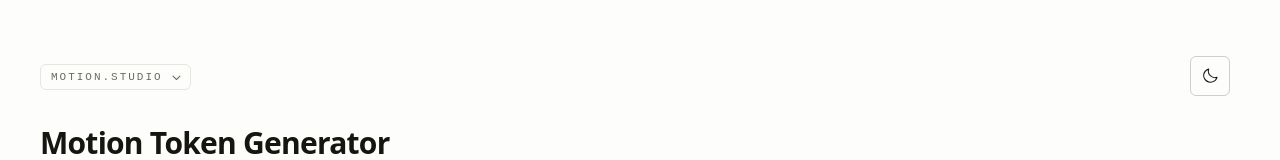
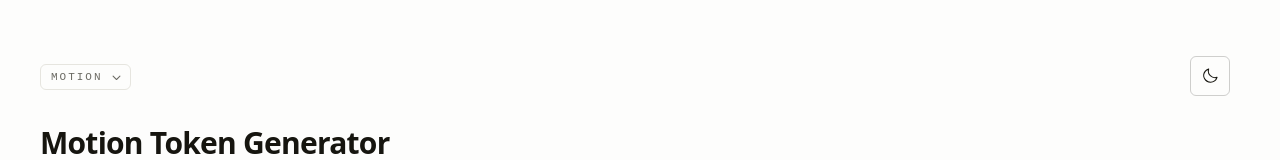
Before and after one commit to imryanreid/motion-studio, a React (Vite) app: page / in a window 1280 px wide. Shown: the top 160 px of the page. Built offline with nearby package versions, Linux system fonts and the light colour scheme.

Commit message:
Sync optional wordmarks; disallow crawling until launch

```diff
--- a/src/shared/components/ToolSwitcher.tsx
+++ b/src/shared/components/ToolSwitcher.tsx
@@ -74,7 +74,8 @@ export default function ToolSwitcher({ current }: { current: string }) {
             : "border-line text-ash hover:border-ink/30 hover:text-ink",
         )}
       >
-        {here?.wordmark ?? current}
+        {/* No wordmark until a domain exists — fall back to the tool's name. */}
+        {here?.wordmark ?? here?.name ?? current}
         <CaretDown
           size={11}
           weight="bold"
--- a/src/shared/tools.ts
+++ b/src/shared/tools.ts
@@ -27,12 +27,15 @@ export type Tool = {
   /** Short label, shown in menu rows and the footer list. */
   name: string
   /**
-   * The eyebrow wordmark above a tool's title, e.g. "ramps.studio". Kept
-   * separate from `domain` because the canonical host carries a `www.` that
-   * looks wrong set in letterspaced caps — and because a tool that hasn't
-   * shipped still has a wordmark but no host.
+   * The eyebrow wordmark above a tool's title, e.g. "ramps.studio".
+   *
+   * Separate from `domain` because the canonical host carries a `www.` that
+   * looks wrong set in letterspaced caps. Optional, and absent until a domain
+   * is actually registered — asserting a wordmark for a domain nobody owns puts
+   * a name on screen that may never be true, which is the same mistake as
+   * shipping a `domain` for an unreleased tool. Falls back to the tool's name.
    */
-  wordmark: string
+  wordmark?: string
   /** What it makes. One noun phrase, no verb. */
   title: string
   /** One line, plain language. Shown in the switcher and the footer. */
@@ -58,7 +61,6 @@ export const TOOLS: Tool[] = [
   },
   {
     id: "motion",
-    wordmark: "motion.studio",
     name: "Motion",
     title: "Easing curves & durations",
     blurb: "Easing curves, springs and durations you can preview on real UI.",
@@ -66,7 +68,6 @@ export const TOOLS: Tool[] = [
   },
   {
     id: "shape",
-    wordmark: "shape.studio",
     name: "Shape",
     title: "Spacing, radius & elevation",
     blurb: "One set of rules for spacing steps, nested radii and a light-source shadow ramp.",
@@ -74,7 +75,6 @@ export const TOOLS: Tool[] = [
   },
   {
     id: "type",
-    wordmark: "type.studio",
     name: "Type",
     title: "Fluid scales & text styles",
     blurb: "Scales that interpolate with the viewport, and the text styles built on them.",
@@ -82,7 +82,6 @@ export const TOOLS: Tool[] = [
   },
   {
     id: "icons",
-    wordmark: "icons.studio",
     name: "Icons",
     title: "SVG cleanup & alignment",
     blurb: "Clean up exported SVGs and sit them on a consistent optical grid.",
```
Also changed, not shown: public/robots.txt (added).
